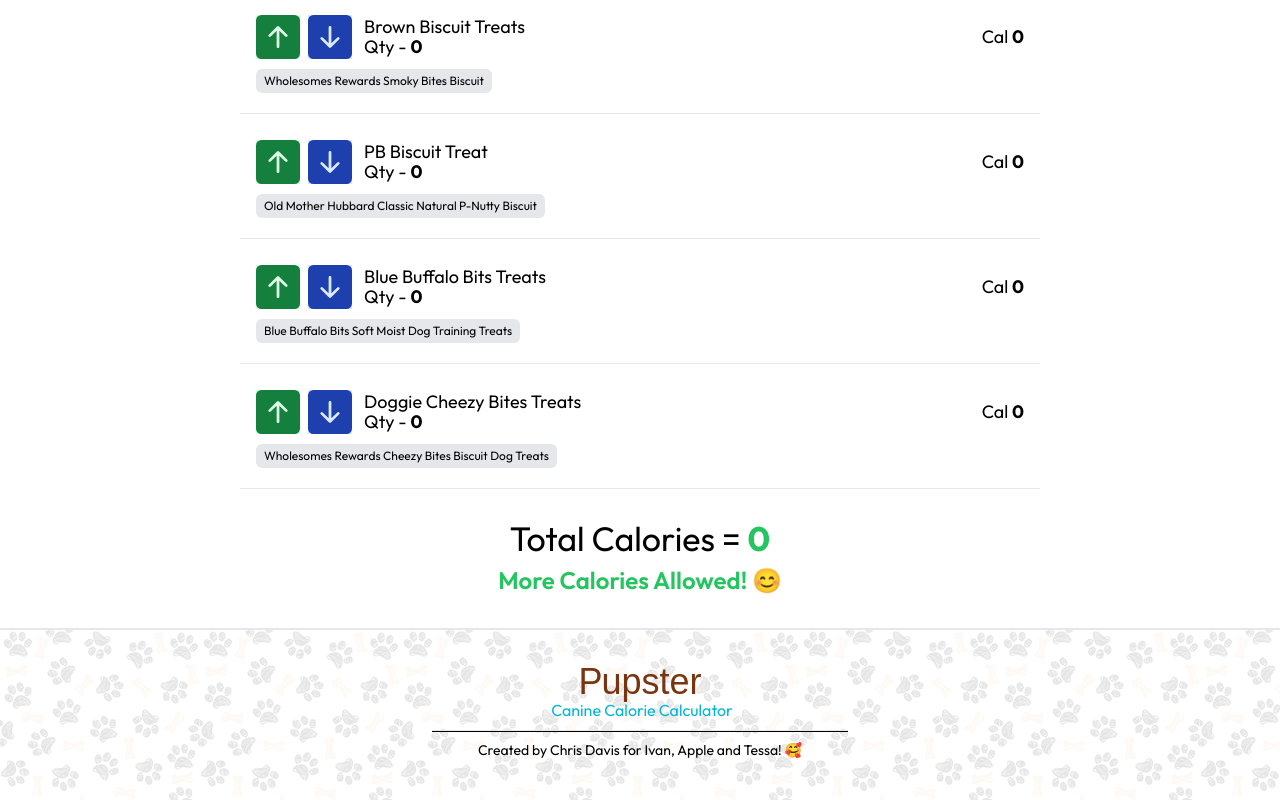
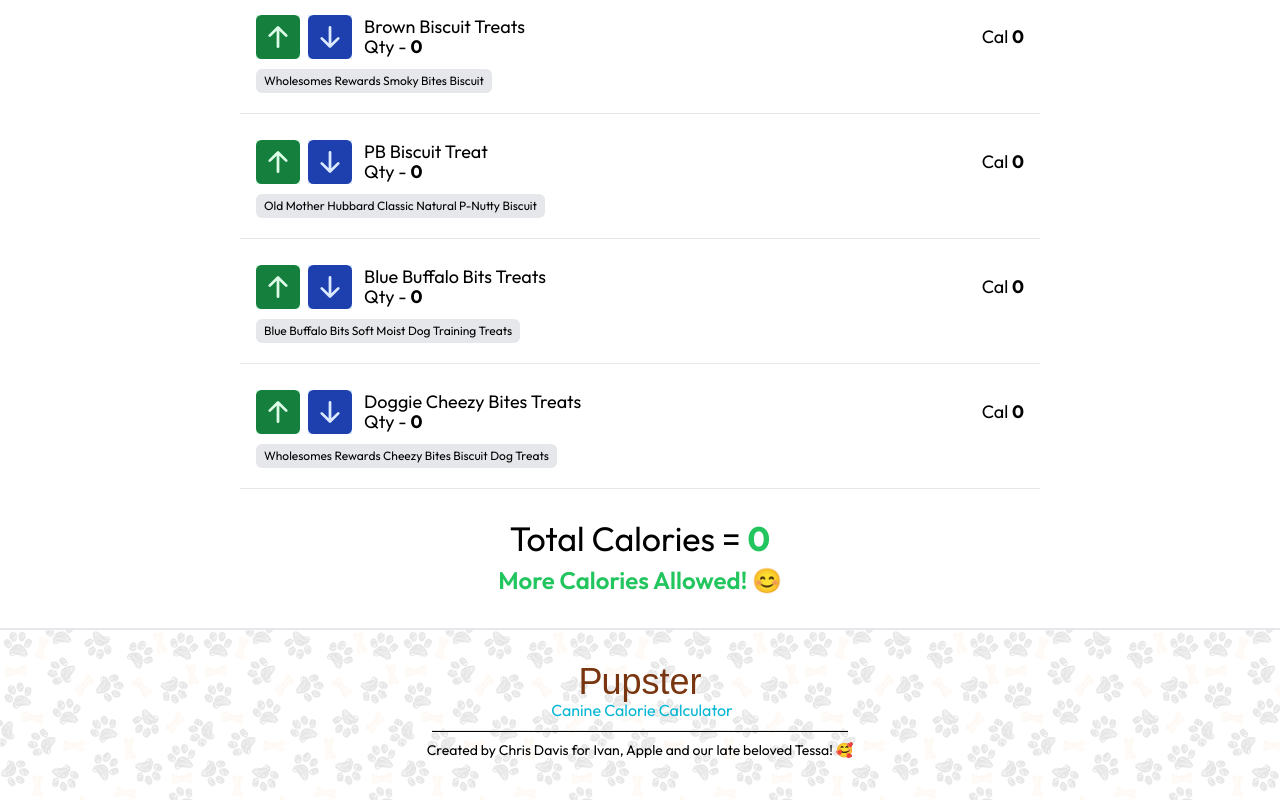
Before and after one commit to chrisdav6/nextjs-pup-food-calculator, a Next.js app: page / in a window 1280 px wide. Shown: the part 1052-1852 px from the top of the page. Built offline with nearby package versions, Linux system fonts and the light colour scheme; a web font is replaced by a local one.

Commit message:
Updated Footer for Tessa :(

```diff
--- a/components/Footer.js
+++ b/components/Footer.js
@@ -14,7 +14,7 @@
       </p>
       <hr className='w-1/3 bg-black h-[1.5px] my-2' />
       <p className='text-sm'>
-        Created by Chris Davis for Ivan, Apple and Tessa! 🥰
+        Created by Chris Davis for Ivan, Apple and our late beloved Tessa! 🥰
       </p>
     </footer>
   );
```
